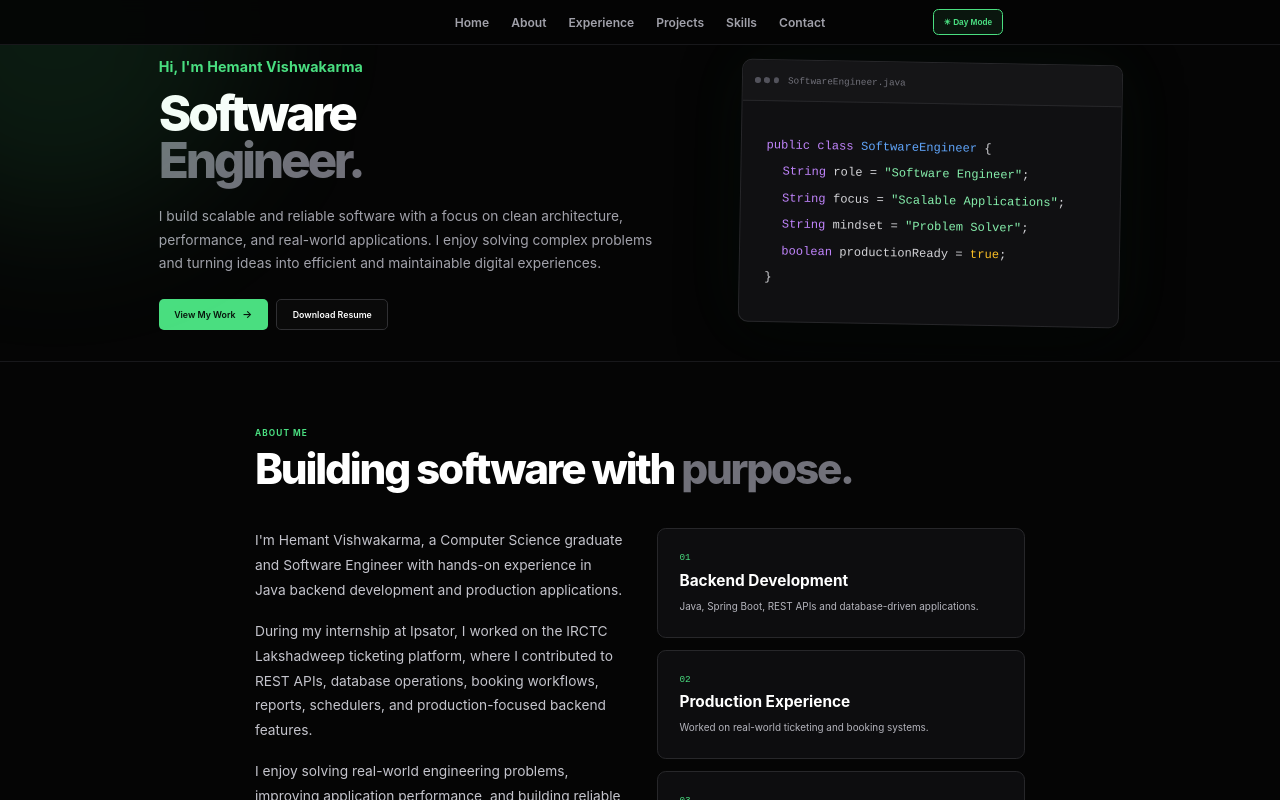
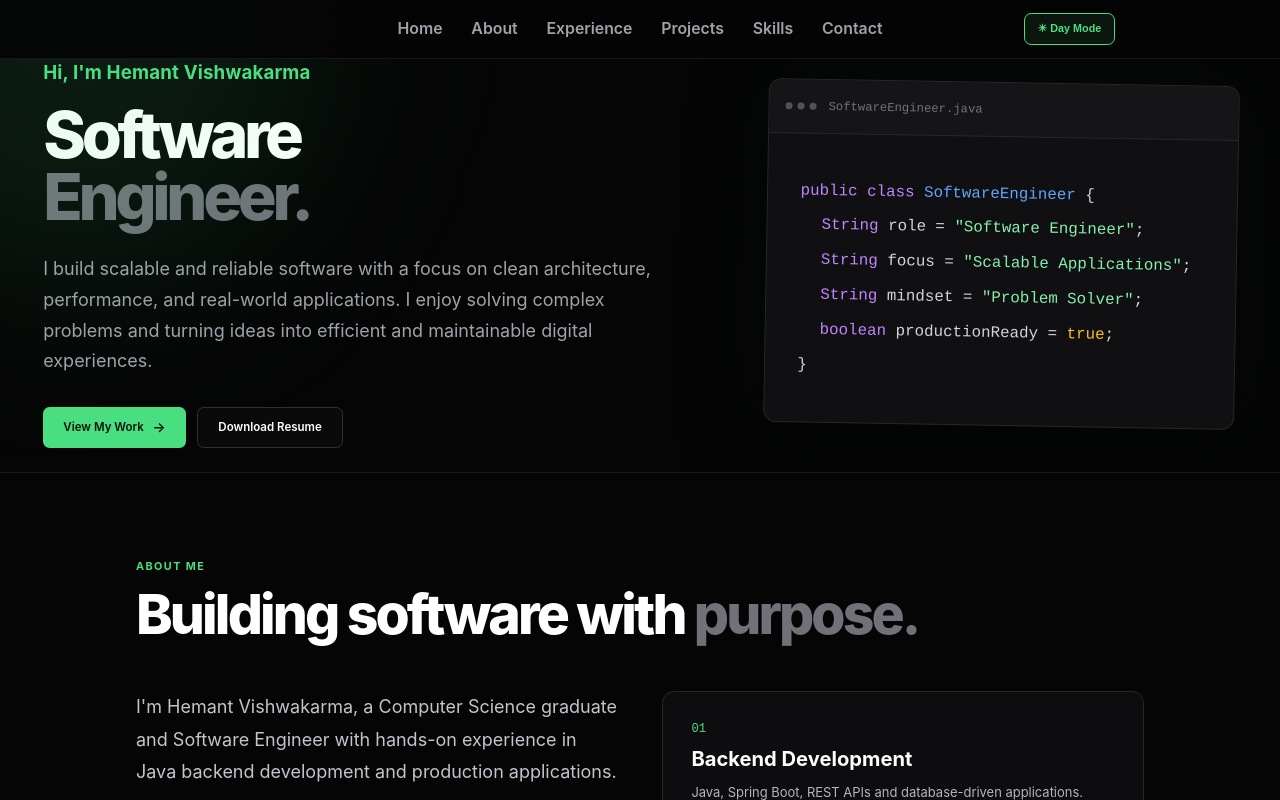
Before and after one commit to Hemant0912/portfolio, a React (Vite) app: page / in a window 1280 px wide. Shown: the top 800 px of the page. Built offline with nearby package versions, Linux system fonts and the light colour scheme.

Commit message:
Zoom fixed

```diff
--- a/src/index.css
+++ b/src/index.css
@@ -79,7 +79,7 @@ body {
   margin: 0;
   background: var(--bg);
   color: var(--text);
-  zoom: 55%;
+  zoom: 72%;
 
   transition:
     background-color 0.3s ease,
```
